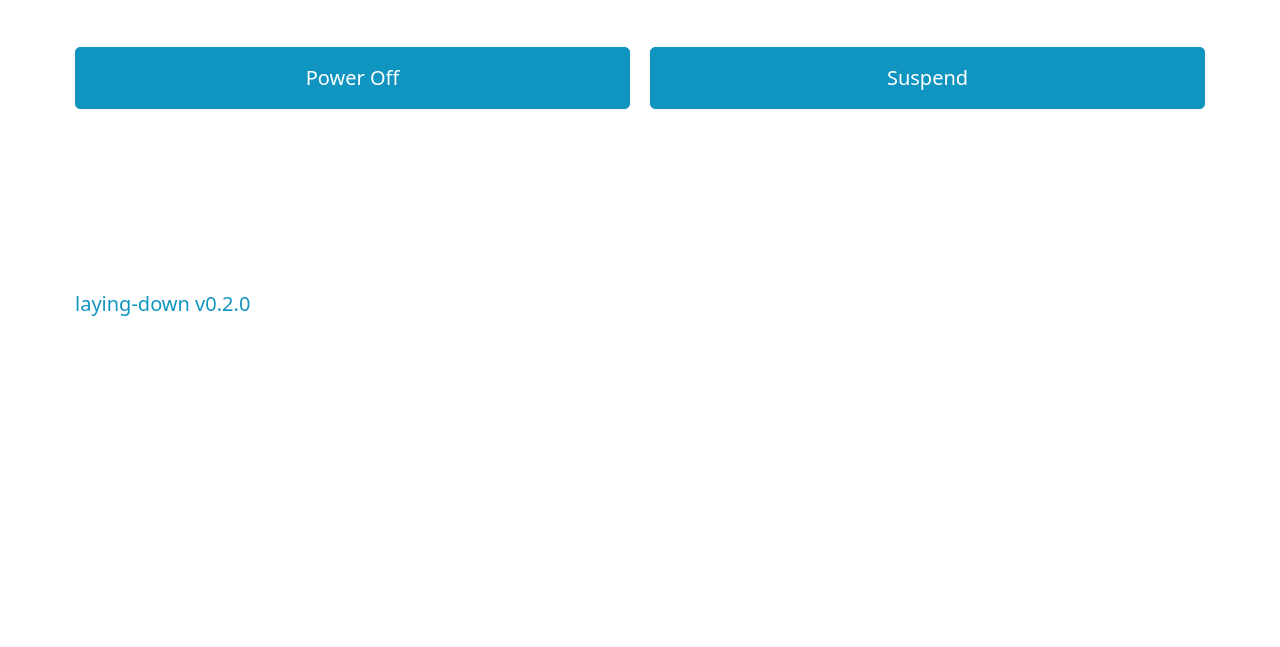
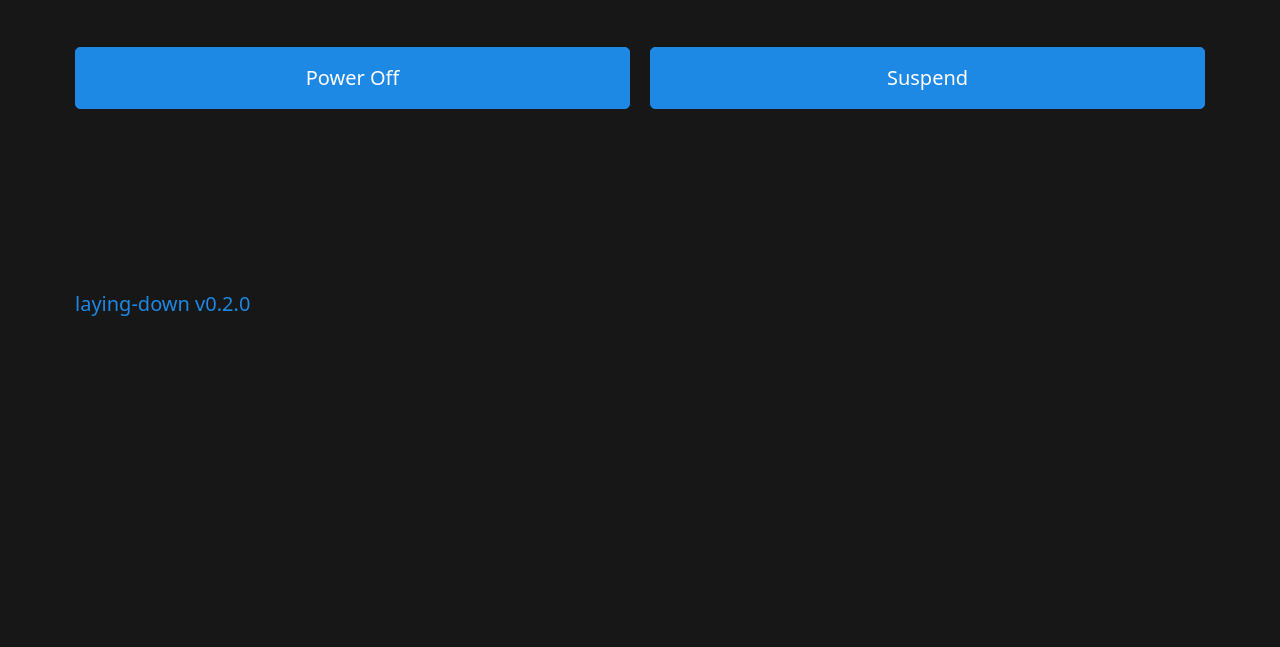
Before and after one commit to fiquell/laying-down, a website: page public/index.html in a window 1280 px wide. Shown: the part 153-800 px from the top of the page. Drawn offline with nearby package versions, Linux system fonts and the light colour scheme.

Commit message:
Load custom styles

```diff
--- a/public/index.html
+++ b/public/index.html
@@ -1,5 +1,5 @@
 <!doctype html>
-<html lang="en">
+<html lang="en" data-theme="dark">
     <head>
         <meta charset="UTF-8" />
         <meta name="viewport" content="width=device-width, initial-scale=1.0" />
@@ -7,6 +7,7 @@
         <link
             rel="stylesheet"
             href="https://cdn.jsdelivr.net/npm/@picocss/pico@1/css/pico.min.css" />
+        <link rel="stylesheet" href="styles.css" />
         <script src="https://unpkg.com/htmx.org@1.9.5"></script>
     </head>
     <body>
--- /dev/null
+++ b/public/styles.css
@@ -0,0 +1,6 @@
+:root {
+    --background-color: #171717;
+    --primary: #1e88e5;
+    --primary-hover: #2196f3;
+    --primary-focus: rgba(30, 136, 229, 0.25);
+}
--- a/src/index.ts
+++ b/src/index.ts
@@ -2,6 +2,7 @@ import { file, serve, spawn } from "bun"
 
 const server = serve({
     fetch(req: Request) {
+        const baseURL = "public" + new URL(req.url).pathname
         const url = new URL(req.url)
 
         if (url.pathname === "/") {
@@ -22,6 +23,9 @@ const server = serve({
             )
         }
 
+        return new Response(file(baseURL))
+    },
+    error() {
         return new Response("404!", { status: 404 })
     },
     port: 11856
```
